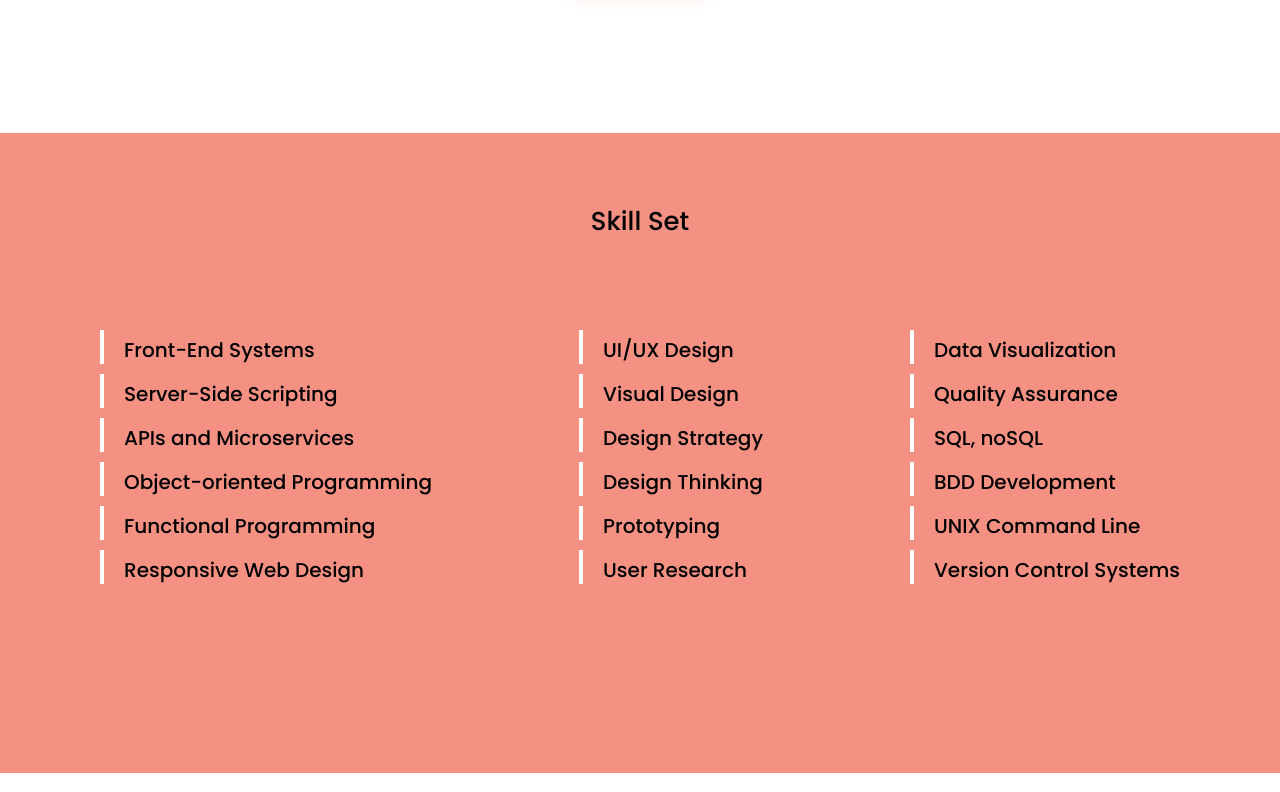
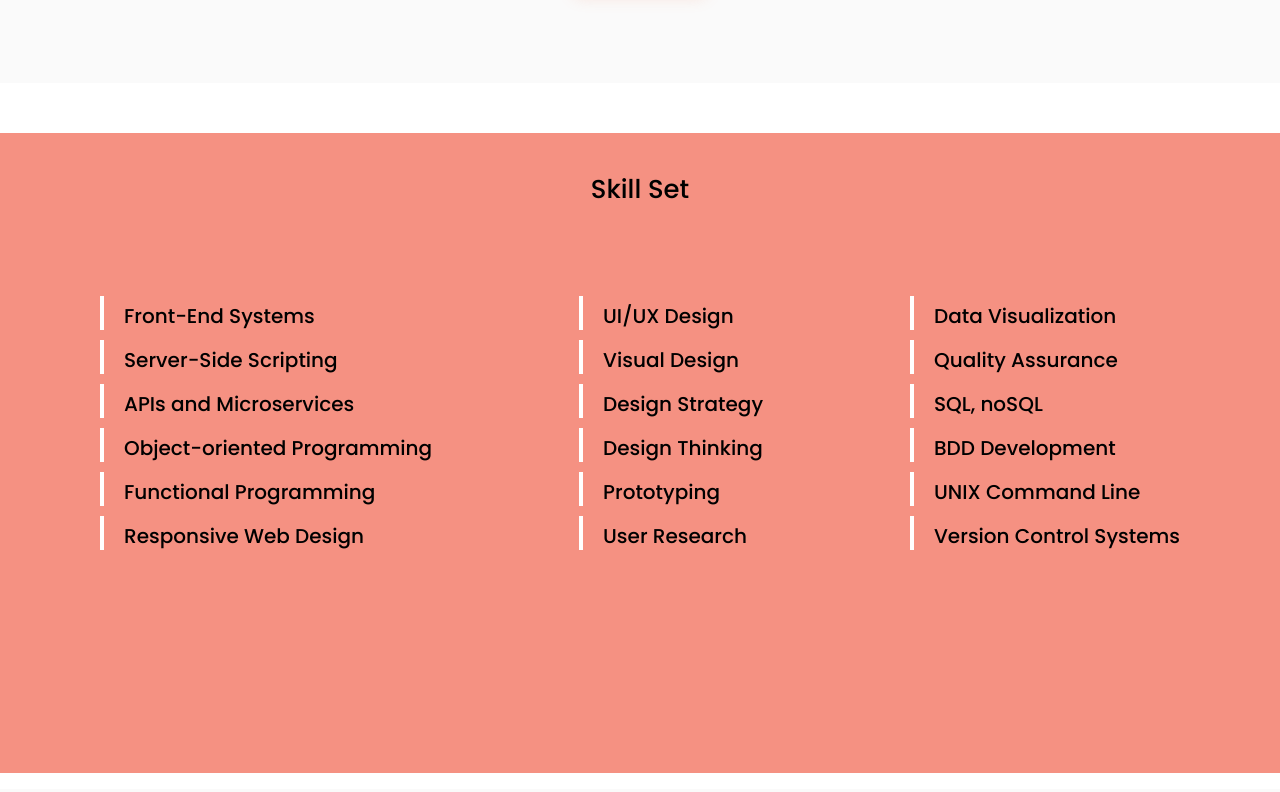
Before and after one commit to darbazali/darbazali.com, a React (Create React App) app in the folder frontend/: page /about in a window 1280 px wide. Shown: the part 380-1172 px from the top of the page. Built offline with nearby package versions, Linux system fonts and the light colour scheme; the HTML template or start-up script is replaced by a standard one.

Commit message:
#repos - add background

```diff
--- a/frontend/src/index.css
+++ b/frontend/src/index.css
@@ -109,12 +109,15 @@ section {
   width: 100%;
   max-width: 1440px;
   margin: 0 auto;
+  margin-bottom: 1em;
+  background-color: #fafafa;
 }
 
 section h5.section-title {
   text-align: center;
   width: 300px;
-  margin: 2rem auto;
+  margin: 0 auto;
+  margin-bottom: 30px;
 }
 
 /*
--- a/frontend/src/sections/GithubAPI.js
+++ b/frontend/src/sections/GithubAPI.js
@@ -29,7 +29,7 @@ const GithubAPI = () => {
   }, [])
 
   return (
-    <section>
+    <section style={{ padding: '40px' }}>
       <h5 className='section-title'>My GitHub Wall</h5>
       <FlexContainer
         className='container'
--- a/frontend/src/sections/Projects.js
+++ b/frontend/src/sections/Projects.js
@@ -22,7 +22,6 @@ const Projects = () => (
       subtitle='UX/UI Design'
       link='/hike-with-me'
     />
-
     <ProjectRightImage
       className='content-up'
       padding='0 2em'
```
